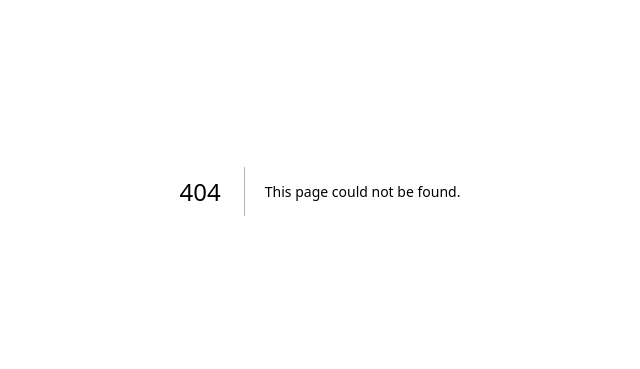
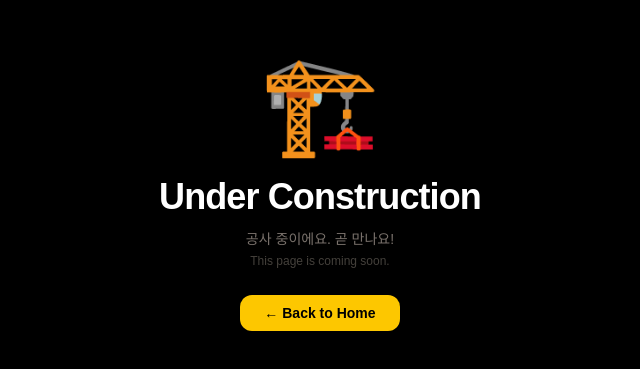
Before and after one commit to mtvs283/gwanggaeto-home, a Next.js app: page /apply in a window 1280 px wide. Before the commit this address had no page. Shown: the part 209-578 px from the top of the page, without its empty margins (320-960 px from the left). Built offline with nearby package versions, Linux system fonts and the light colour scheme.

Commit message:
Create page.tsx

```diff
--- /dev/null
+++ b/app/apply/page.tsx
@@ -0,0 +1,15 @@
+export default function UnderConstructionPage() {
+  return (
+    <div className="min-h-screen bg-black text-white flex flex-col items-center justify-center px-6">
+      <div className="text-center">
+        <div className="text-8xl mb-6">🏗️</div>
+        <h1 className="text-4xl font-black tracking-tight mb-3">Under Construction</h1>
+        <p className="text-stone-500 text-sm mb-1">공사 중이에요. 곧 만나요!</p>
+        <p className="text-stone-700 text-xs mb-8">This page is coming soon.</p>
+        <a href="/" className="text-sm font-bold bg-yellow-400 text-black px-6 py-2.5 rounded-xl hover:bg-yellow-300 transition">
+          ← Back to Home
+        </a>
+      </div>
+    </div>
+  )
+}
```
